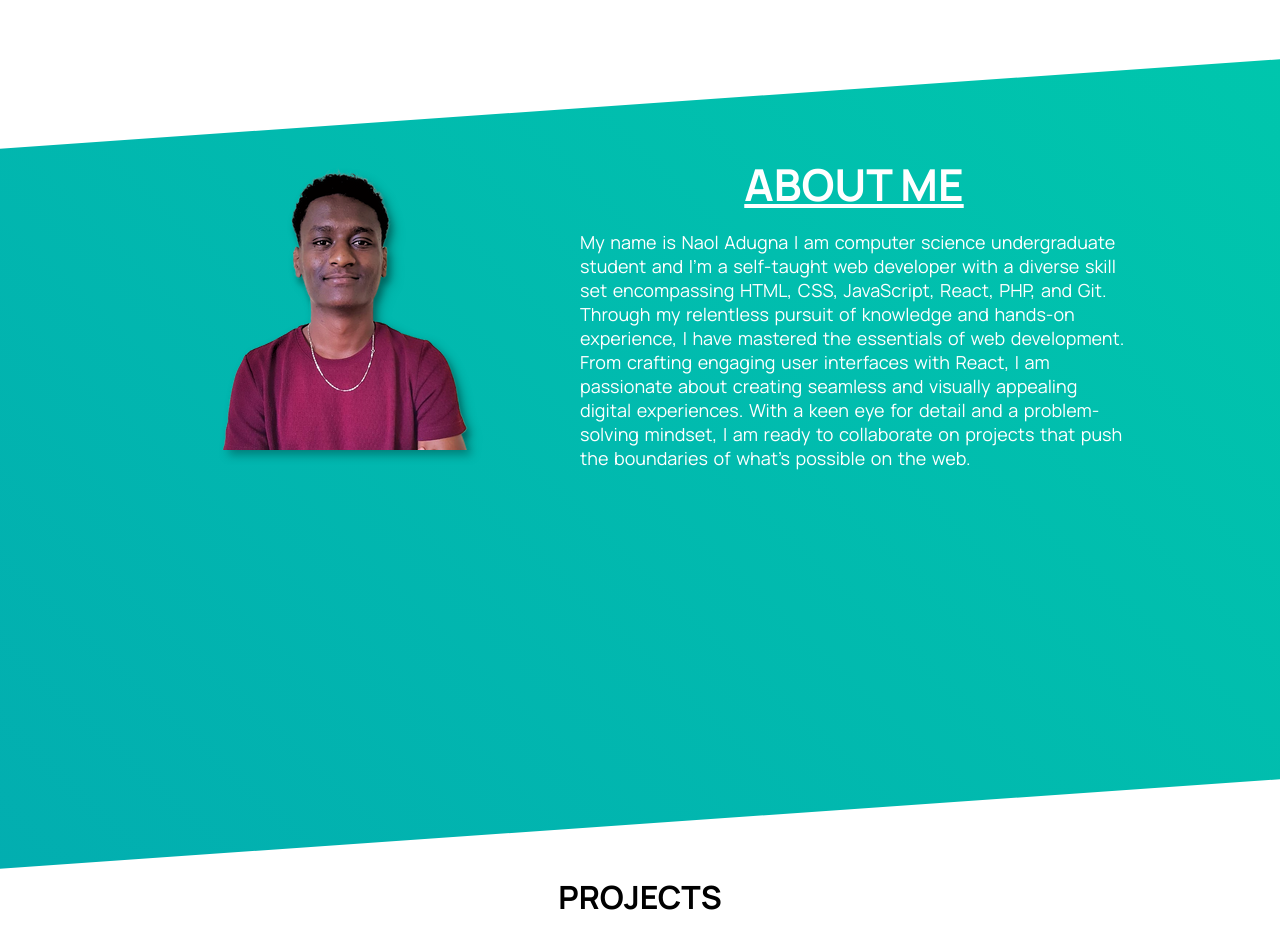
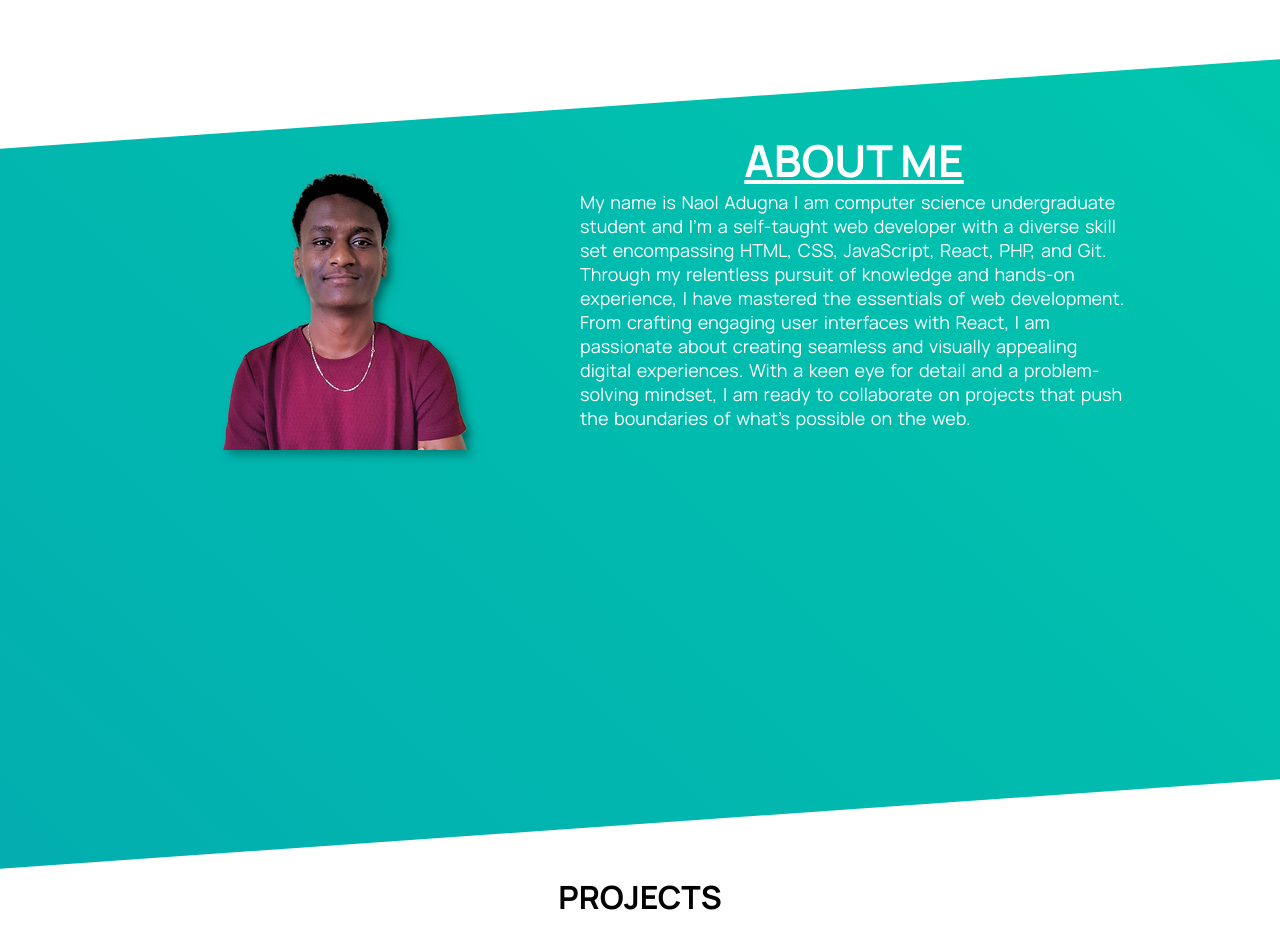
Before and after one commit to NaolAdugna/portfolio, a React (Create React App) app: page / in a window 1280 px wide. Shown: the part 840-1767 px from the top of the page. Built offline with nearby package versions, Linux system fonts and the light colour scheme.

Commit message:
Update Home.css

```diff
--- a/src/Home.css
+++ b/src/Home.css
@@ -98,7 +98,7 @@
     position:relative;
     align-items: start;
     flex-direction: column;
-    margin-top: 24px;
+    /* margin-top: 24px; */
 }
 .aboutText h2{
     margin: auto;
@@ -108,7 +108,7 @@
 .aboutContainer p{
     font-size: 18px;
     word-spacing: 2px;
-    padding: 16px 24px 40px 24px;
+    padding: 0 24px 40px 24px;
 }
 
 #projects{
```
